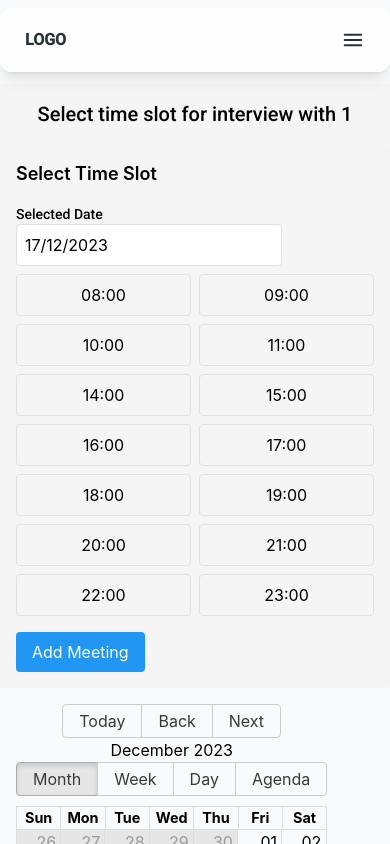
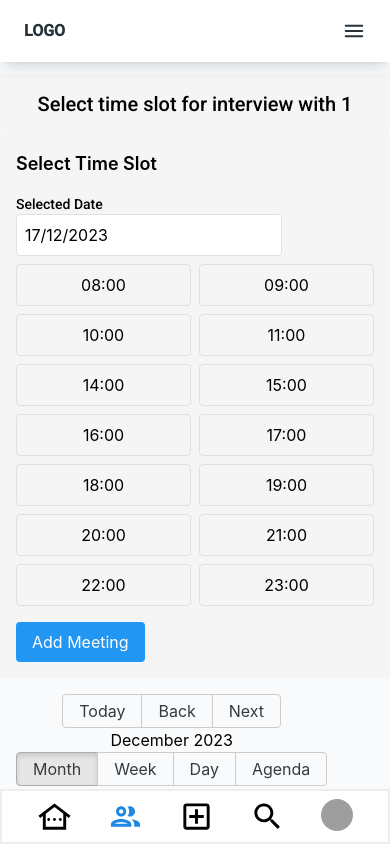
Before and after one commit to JKP-2001/Dhanda_Frontend, a React (Create React App) app: page /mock-interview/schedule/1 in a window 390 px wide. Shown: the top 844 px of the page. Built offline with nearby package versions, Linux system fonts and the light colour scheme; grey boxes are pictures that could not be loaded; a web font is replaced by a local one.

Commit message:
Added Responsivness to navbar

```diff
--- a/src/Components/Mock_Interview/Interviewer_Card.jsx
+++ b/src/Components/Mock_Interview/Interviewer_Card.jsx
@@ -28,7 +28,7 @@ const Interviewer_Card = () => {
 
                 <div className="info mt-2">
                     <div className="image mt-14 flex justify-center">
-                        <img src="https://images.unsplash.com/photo-1540553016722-983e48a2cd10?ixlib=rb-1.2.1&ixid=MnwxMjA3fDB8MHxwaG90by1wYWdlfHx8fGVufDB8fHx8&auto=format&fit=crop&w=800&q=80" alt="" className="h-[140px] w-[140px] rounded-full object-cover object-center" />
+                        <img src="https://images.unsplash.com/photo-1540553016722-983e48a2cd10?ixlib=rb-1.2.1&ixid=MnwxMjA3fDB8MHxwaG90by1wYWdlfHx8fGVufDB8fHx8&auto=format&fit=crop&w=800&q=80" alt="" className="h-[140px] w-[140px] rounded-full object-cover object-center border-2 border-blue-gray-300" />
                     </div>
 
                     <div className="mx-5 lg:mx-20 mt-2">
--- a/src/Components/Mock_Interviewer/MockInterview.jsx
+++ b/src/Components/Mock_Interviewer/MockInterview.jsx
@@ -34,7 +34,7 @@ const MockInterview = () => {
                 <div className="mt-8 ml-2 lg:mt-20 lg:ml-48 mb-10">
                     <div className='ml-3'>
                         <img
-                            className="h-[170px] w-[170px] rounded-full object-cover object-center"
+                            className="h-[170px] w-[170px] rounded-full border-2 border-gray-500 object-cover object-center"
                             src="https://images.unsplash.com/photo-1682407186023-12c70a4a35e0?ixlib=rb-4.0.3&ixid=MnwxMjA3fDB8MHxwaG90by1wYWdlfHx8fGVufDB8fHx8&auto=format&fit=crop&w=2832&q=80"
                             alt="nature"
                         />
--- a/src/Components/Nav.jsx
+++ b/src/Components/Nav.jsx
@@ -5,14 +5,19 @@ import { Link, Navigate, useNavigate } from "react-router-dom"; // Import Link f
 
 import AccountCircleOutlinedIcon from '@mui/icons-material/AccountCircleOutlined';
 
+import SearchOutlinedIcon from '@mui/icons-material/SearchOutlined';
+import OtherHousesOutlinedIcon from '@mui/icons-material/OtherHousesOutlined';
+import PeopleOutlinedIcon from '@mui/icons-material/PeopleOutlined';
+import AddBoxOutlinedIcon from '@mui/icons-material/AddBoxOutlined';
+
 const Avatar = (props) => {
 
   const navigate = useNavigate();
-
+  const {setIcon,icon} = props;
   return (
 
 
-      <img id="avatarButton" type="button" data-dropdown-toggle="userDropdown" data-dropdown-placement="bottom-start" className="w-8 h-8 rounded-full cursor-pointer" src="https://flowbite.com/docs/images/people/profile-picture-5.jpg" alt="User dropdown" onClick={()=>navigate("/user/profile/:user")} />
+    <img id="avatarButton" type="button" data-dropdown-toggle="userDropdown" data-dropdown-placement="bottom-start" className={`w-8 h-8 rounded-full cursor-pointer ${icon==="avatar"?"border-2 border-black":""}`} src="https://flowbite.com/docs/images/people/profile-picture-5.jpg" alt="User dropdown" onClick={() => {navigate("/user/profile/:user");setIcon("avatar")}} />
 
 
 
@@ -21,7 +26,11 @@ const Avatar = (props) => {
 
 
 
+
+
 const Nav = () => {
+
+  const [icon, setIcon] = useState("home");
 
   const [openNav, setOpenNav] = useState(false);
 
@@ -30,9 +39,26 @@ const Nav = () => {
   useEffect(() => {
     window.addEventListener("resize", handleWindowResize);
 
+    const url = window.location.pathname;
+
+    if (url.toLowerCase().includes("explore")) {
+      setIcon("home");
+    }
+
+    if (url.toLowerCase().includes("mock")) {
+      setIcon("mock");
+    }
+
+    if (url.toLowerCase().includes("profile")) {
+      setIcon("avatar");
+    }
+
     return () => {
       window.removeEventListener("resize", handleWindowResize);
     };
+
+
+
   }, []);
 
   const [loggedSignIn, setLoggedSignIn] = useState(true);
@@ -46,7 +72,7 @@ const Nav = () => {
       {/* <motion.div style={{ scaleX: scrollYProgress }} className='fixed top-[64px] left-0 right-0 h-1 z-50 bg-blue-500 transform origin-left' /> */}
 
       <div className="sticky top-0 z-10">
-        <Navbar className="mx-auto max-w-screen-xl px-6 py-3 mt-2 w-full bg-white shadow-lg ">
+        <div className="w-full mx-auto px-6 py-3 mt-0 bg-white shadow-lg ">
           <div className="flex items-center justify-between text-blue-gray-900">
             <Typography
               as={Link}
@@ -58,7 +84,7 @@ const Nav = () => {
             </Typography>
             <div className="hidden lg:block">
               <div className="my-2 flex flex-col gap-2 lg:mb-0 lg:mt-0 lg:flex-row lg:items-center lg:justify-center lg:gap-6">
-                {["Explore", "Mock-Interview", "Problems", "Discuss"].map((item, index) => (
+                {["Explore", "New-Feeds", "Mock-Interview", "Problems", "Discuss"].map((item, index) => (
 
                   <Typography
                     key={index}
@@ -95,10 +121,11 @@ const Nav = () => {
                 <Bars3Icon className="h-6 w-6" strokeWidth={2} />
               )}
             </IconButton>
+
           </div>
           <Collapse open={openNav}>
             <div className="my-2 flex flex-col gap-2 lg:mb-0 lg:mt-0 lg:flex-row lg:items-center lg:justify-center lg:gap-6">
-              {["Explore", "Mock-Interview", "Problems", "Discuss"].map((item, index) => (
+              {["Problems", "Discuss"].map((item, index) => (
 
                 <Typography
                   key={index}
@@ -120,8 +147,28 @@ const Nav = () => {
               </Button>
             </div>
           </Collapse>
-        </Navbar>
+        </div>
       </div>
+
+
+
+
+      <div className="lg:hidden border-2 overflow-x-hidden fixed bottom-0 left-0 right-0 z-10 bg-white">
+        <div className="w-full mx-auto px-6 py-2 mt-0 bg-white shadow-lg">
+
+          <div className="flex flex-wrap space-x-9 sm:space-x-24 justify-center">
+            <OtherHousesOutlinedIcon fontSize="large" className={`${icon==='home'?"text-blue-600":""}`} onClick={()=>{setIcon("home");navigate("/explore")}}/>
+            <PeopleOutlinedIcon fontSize="large" className={`${icon==='mock'?"text-blue-600":""}`} onClick={()=>{setIcon("mock");navigate("/mock-interview")}}/>
+            <AddBoxOutlinedIcon fontSize="large" className={`${icon==='new'?"text-blue-600":""}`} onClick={()=>setIcon("new")}/>
+            <SearchOutlinedIcon fontSize="large" className={`${icon==='explore'?"text-blue-600":""}`} onClick={()=>setIcon("explore")}/>
+            <Avatar setIcon={setIcon} icon={icon}/>
+
+          </div>
+
+        </div>
+      </div>
+
+
     </>
   );
 };
--- a/src/Pages/Auth/ForgotPassword.jsx
+++ b/src/Pages/Auth/ForgotPassword.jsx
@@ -6,7 +6,10 @@ const ForgotPassword = () => {
     return (
         <>
             <Nav />
-            <ForgotPassword_Comp />
+            <div className='mb-20'>
+                <ForgotPassword_Comp />
+            </div>
+
         </>
     )
 }
--- a/src/Pages/Auth/NewPassword.jsx
+++ b/src/Pages/Auth/NewPassword.jsx
@@ -5,8 +5,10 @@ import NewPassword_Comp from '../../Components/Auth/NewPassword_Comp'
 const NewPassword = () => {
   return (
     <>
-        <Nav />
+      <Nav />
+      <div className='mb-20'>
         <NewPassword_Comp />
+      </div>
     </>
   )
 }
--- a/src/Pages/Auth/SignIn.jsx
+++ b/src/Pages/Auth/SignIn.jsx
@@ -10,7 +10,10 @@ const SignIn = () => {
     return (
         <>
             <Nav />
-            {user===""?<AuthSelection user={user} setUser={setUser} type={"sign in"}/>:<Login_Comp />}
+            <div className='mb-20'>
+                {user === "" ? <AuthSelection user={user} setUser={setUser} type={"sign in"} /> : <Login_Comp />}
+
+            </div>
 
         </>
     )
--- a/src/Pages/Auth/SignUp.jsx
+++ b/src/Pages/Auth/SignUp.jsx
@@ -9,8 +9,10 @@ const SignUp = () => {
 
   return (
     <>
-        <Nav />
-        {user===""?<AuthSelection user={user} setUser={setUser} type={"sign up"}/>:<SignUp_Comp />}
+      <Nav />
+      <div className='mb-20'>
+        {user === "" ? <AuthSelection user={user} setUser={setUser} type={"sign up"} /> : <SignUp_Comp />}
+      </div>
     </>
   )
 }
--- a/src/Pages/Mock_Interview/Mock_Interview.jsx
+++ b/src/Pages/Mock_Interview/Mock_Interview.jsx
@@ -7,14 +7,16 @@ import { scrollToTop } from '../../Utils/functions'
 
 const Mock_Interview = () => {
 
-  useEffect(()=>{
+  useEffect(() => {
     scrollToTop();
-  },[])
+  }, [])
 
   return (
     <div>
-        <Nav />
+      <Nav />
+      <div className='mb-20'>
         <Mock_Interview_Comp />
+      </div>
 
     </div>
   )
--- a/src/Pages/Mock_Interviewer/MockInterviewProfile.jsx
+++ b/src/Pages/Mock_Interviewer/MockInterviewProfile.jsx
@@ -6,14 +6,16 @@ import { scrollToTop } from '../../Utils/functions'
 
 const MockInterviewProfile = () => {
 
-  useEffect(()=>{
+  useEffect(() => {
     scrollToTop();
-  },[])
+  }, [])
 
   return (
     <div>
-        <Nav />
+      <Nav />
+      <div className='mb-20'>
         <MockInterview />
+      </div>
 
     </div>
   )
--- a/src/Pages/Profile/User_Profile.jsx
+++ b/src/Pages/Profile/User_Profile.jsx
@@ -5,8 +5,10 @@ import User_Profile_Comp from '../../Components/Profile/User_Profile_Comp'
 const User_Profile = () => {
   return (
     <div>
-        <Nav />
+      <Nav />
+      <div className='mb-20'>
         <User_Profile_Comp />
+      </div>
     </div>
   )
 }
--- a/src/Pages/Schedule_Interview/Calendar_Page.jsx
+++ b/src/Pages/Schedule_Interview/Calendar_Page.jsx
@@ -5,16 +5,17 @@ import { scrollToTop } from '../../Utils/functions'
 
 const Calendar_Page = () => {
 
-  useEffect(()=>{
+  useEffect(() => {
     scrollToTop();
-  },[])
+  }, [])
 
   return (
     <div className=''>
 
       <Nav />
-
-      <Calendar_Comp />
+      <div className='mb-20'>
+        <Calendar_Comp />
+      </div>
     </div>
   )
 }
```
Also changed, not shown: src/Components/Profile/User_Profile_Comp.jsx (+25 -24 lines).
